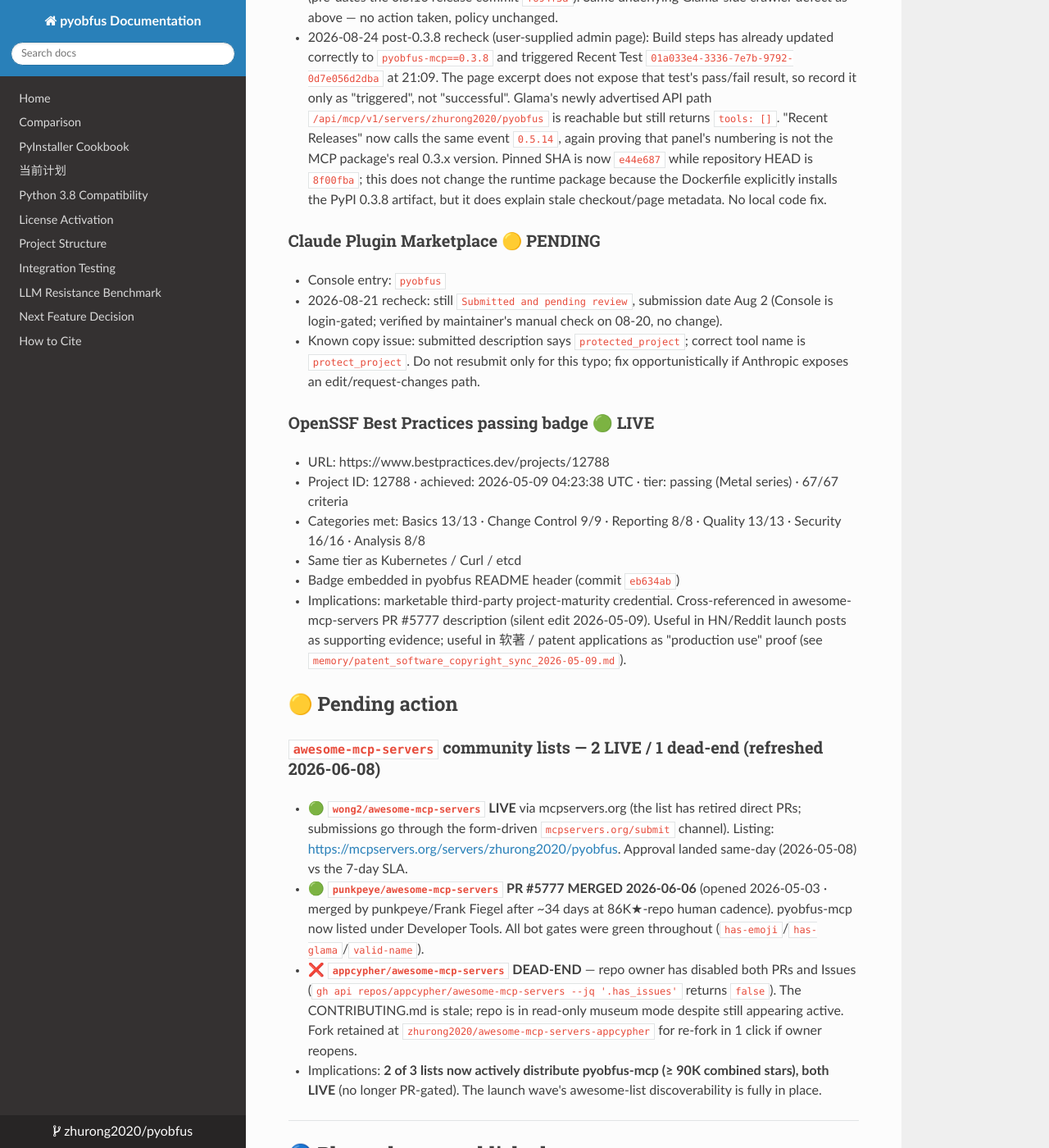
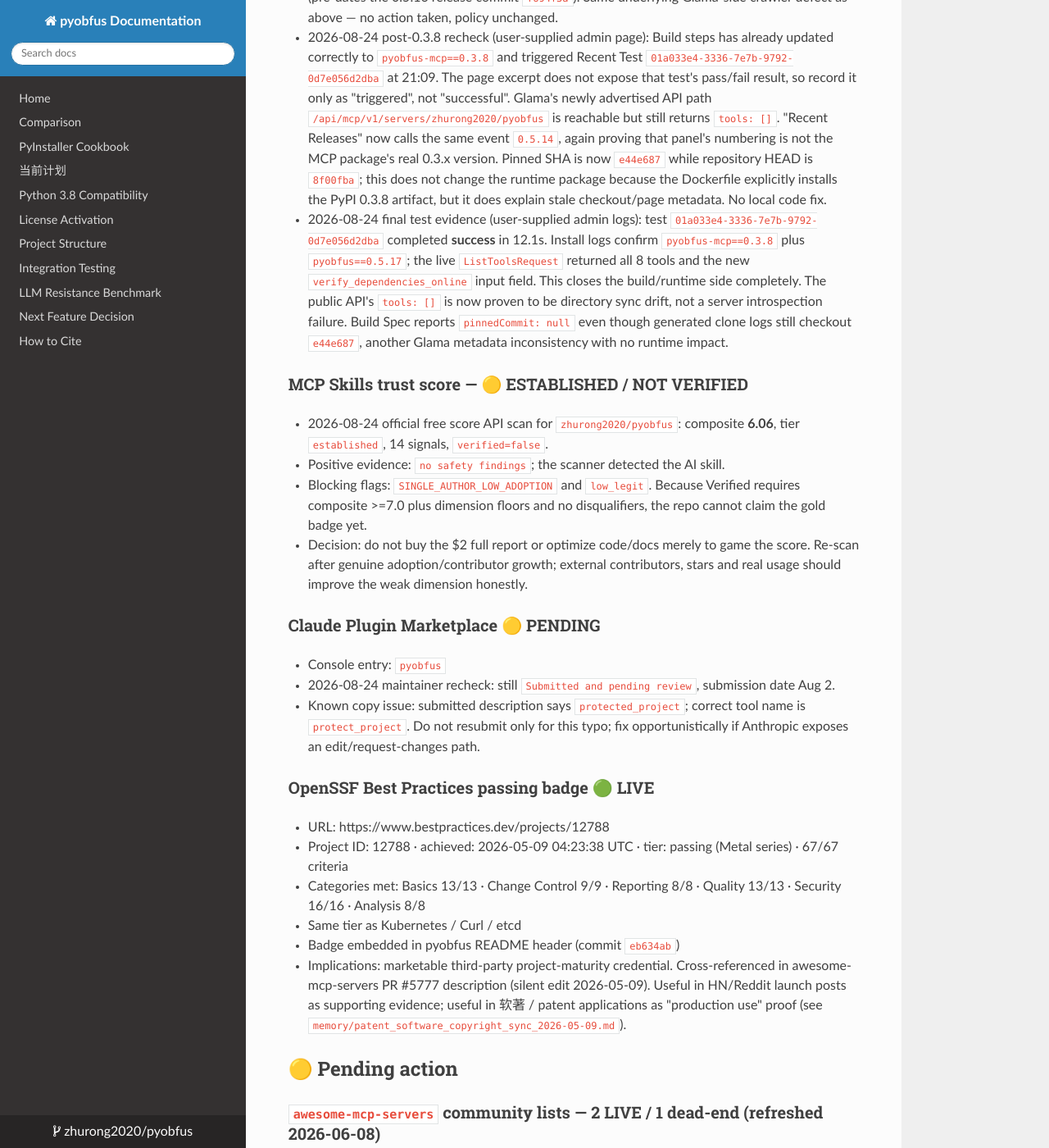
Before and after one commit to zhurong2020/pyobfus, an MkDocs documentation site: the page built from docs/DISTRIBUTION_CHANNELS.md, in a window 1280 px wide and 1400 px high, scrolled down 4012 px. Shown: the whole window at 82% size. Built offline with MkDocs 1.6.1, drawn with Linux system fonts in a browser that asks for light colours; nearby versions of some CDN libraries.

Commit message:
docs(distribution): close Glama test and record MCP Skills score

```diff
--- a/docs/DISTRIBUTION_CHANNELS.md
+++ b/docs/DISTRIBUTION_CHANNELS.md
@@ -115,10 +115,31 @@
   is now `e44e687` while repository HEAD is `8f00fba`; this does not change the
   runtime package because the Dockerfile explicitly installs the PyPI 0.3.8
   artifact, but it does explain stale checkout/page metadata. No local code fix.
+- 2026-08-24 final test evidence (user-supplied admin logs): test
+  `01a033e4-3336-7e7b-9792-0d7e056d2dba` completed **success** in 12.1s.
+  Install logs confirm `pyobfus-mcp==0.3.8` plus `pyobfus==0.5.17`; the live
+  `ListToolsRequest` returned all 8 tools and the new
+  `verify_dependencies_online` input field. This closes the build/runtime side
+  completely. The public API's `tools: []` is now proven to be directory sync
+  drift, not a server introspection failure. Build Spec reports
+  `pinnedCommit: null` even though generated clone logs still checkout
+  `e44e687`, another Glama metadata inconsistency with no runtime impact.
+
+### MCP Skills trust score — 🟡 ESTABLISHED / NOT VERIFIED
+- 2026-08-24 official free score API scan for `zhurong2020/pyobfus`: composite
+  **6.06**, tier `established`, 14 signals, `verified=false`.
+- Positive evidence: `no safety findings`; the scanner detected the AI skill.
+- Blocking flags: `SINGLE_AUTHOR_LOW_ADOPTION` and `low_legit`. Because Verified
+  requires composite >=7.0 plus dimension floors and no disqualifiers, the repo
+  cannot claim the gold badge yet.
+- Decision: do not buy the $2 full report or optimize code/docs merely to game
+  the score. Re-scan after genuine adoption/contributor growth; external
+  contributors, stars and real usage should improve the weak dimension
+  honestly.
 
 ### Claude Plugin Marketplace 🟡 PENDING
 - Console entry: `pyobfus`
-- 2026-08-21 recheck: still `Submitted and pending review`, submission date Aug 2 (Console is login-gated; verified by maintainer's manual check on 08-20, no change).
+- 2026-08-24 maintainer recheck: still `Submitted and pending review`, submission date Aug 2.
 - Known copy issue: submitted description says `protected_project`; correct tool name is `protect_project`. Do not resubmit only for this typo; fix opportunistically if Anthropic exposes an edit/request-changes path.
 
 ### OpenSSF Best Practices passing badge 🟢 LIVE
```
Also changed, not shown: docs/CURRENT_PLAN_ZH.md (+13 -12 lines).
